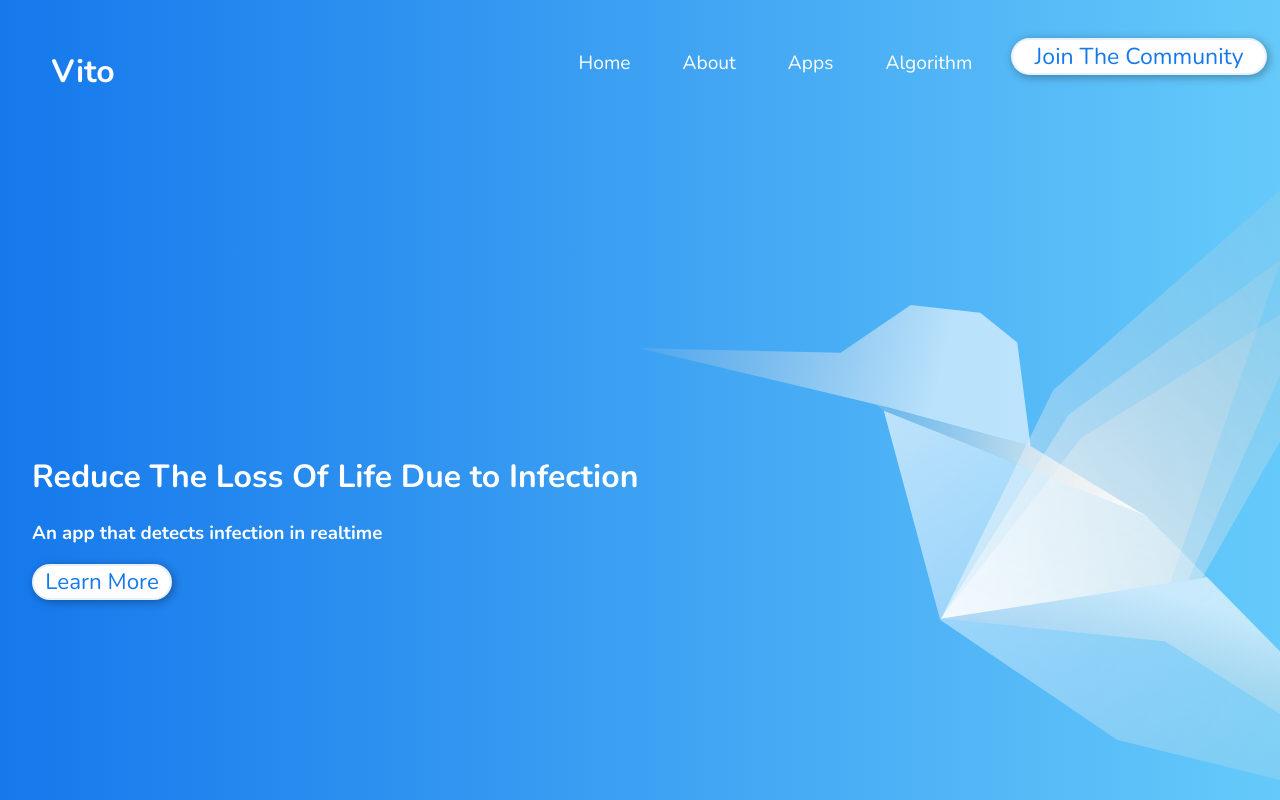
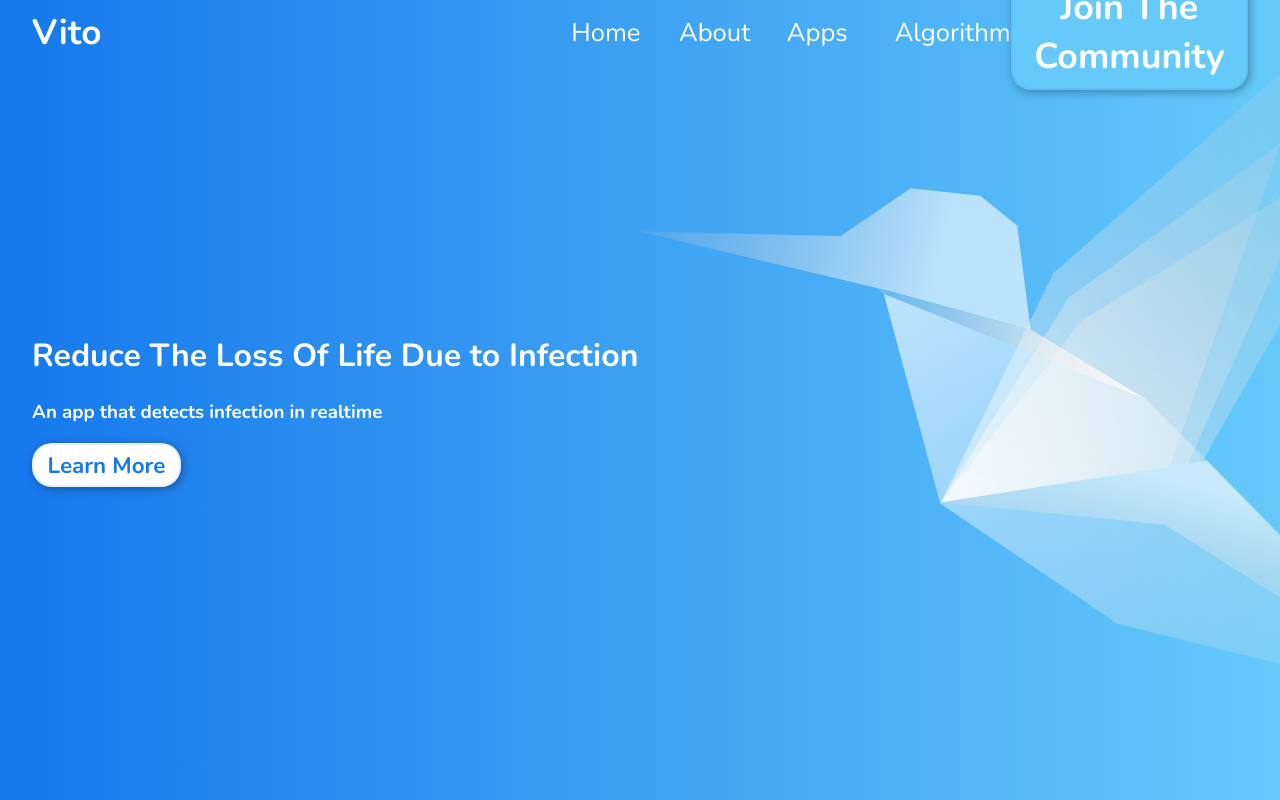
Before and after one commit to Vito-Research/Vito-Website, a React (Vite) app: page / in a window 1280 px wide. Shown: the top 800 px of the page. Built offline with nearby package versions, Linux system fonts and the light colour scheme.

Commit message:
Fixed some overflow and redid navbar

```diff
--- a/src/_util.scss
+++ b/src/_util.scss
@@ -25,14 +25,13 @@ div.center {
 
 .btn {
   text-align: center;
-  line-height: 100%;
-  vertical-align: middle;
-  padding-left: 0.5em;
-  padding-right: 0.5em;
+  padding-left: 0.6em;
+  padding-right: 0.6em;
   padding-top: 0.2em;
   padding-bottom: 0.2em;
   border-radius: 20px;
   font-size: 1.4em;
+  font-weight: 600;
   border-color: rgba($primary, 10%);
   border-style: solid;
   cursor: pointer;
@@ -48,3 +47,13 @@ div.center {
   background-color: $btn-cta;
   color: $btn-cta-text;
 }
+
+.btn-primary {
+  background-color: $btn-primary;
+  color: $btn-text;
+}
+
+.btn-secondary {
+  background-color: $btn-secondary;
+  color: $btn-text;
+}
--- a/src/components/App.scss
+++ b/src/components/App.scss
@@ -2,9 +2,7 @@
 @use "../colors" as *;
 .App {
   position: absolute;
-  width: 100vw;
-  height: 100vh;
+  width: 100%;
   z-index: -1;
-  background: linear-gradient(to right, $primary, $secondary);
-  overflow-x: hidden;
+  overflow-x: scroll;
 }
--- a/src/components/Footer.tsx
+++ b/src/components/Footer.tsx
@@ -2,7 +2,6 @@ import "./footer.scss";
 
 function Footer() {
   return (
-    <div className="section footer" id="footer">
     <footer className="section footer">
       <p>
         <a
@@ -99,7 +98,6 @@ function Footer() {
         </p>
       </div>
     </footer>
-    </div>
   );
 }
 
--- a/src/components/Landing.scss
+++ b/src/components/Landing.scss
@@ -2,7 +2,7 @@
 
 .landing {
   width: 100%;
-  height: 100%;
+  height: 100vh;
   display: flex;
   position: sticky;
   top: 0;
@@ -11,6 +11,13 @@
   overflow: hidden;
   z-index: -1;
 }
+.gradient {
+  position: fixed;
+  z-index: -1;
+  width: 100%;
+  height: 100%;
+  background: linear-gradient(to right, $primary, $secondary);
+}
 
 .landing-text {
   flex: 1 1 50%;
--- a/src/components/Landing.tsx
+++ b/src/components/Landing.tsx
@@ -17,6 +17,8 @@ function Landing() {
     });
   }, []);
   return (
+    <>
+      <div className="gradient" />
       <div className="section landing">
         <div className="landing-text" style={{ opacity: landingTextOpacity }}>
           <h1>Reduce The Loss Of Life Due to Infection</h1>
@@ -27,6 +29,7 @@ function Landing() {
         </div>
         <Logo />
       </div>
+    </>
   );
 }
 
--- a/src/components/Navbar.tsx
+++ b/src/components/Navbar.tsx
@@ -2,37 +2,31 @@ import "./navbar.scss";
 
 function Navbar() {
   return (
-    <div className="Navbar" id="Navbar">
-      <ul className="nav-list">
-        <li className="nav-brand">
-          <a href="/"> Vito </a>
-        </li>
+    <nav className="navbar" id="navbar">
+      <div className="nav-brand">
+        <a href="/"> Vito </a>
+      </div>
 
-        <li className="nav-item">
-          <button
-            style={{ margin: "5%", width: "20vw" }}
-            type="button"
-            className="btn btn-cta nav-btn"
-          >
-            Join The Community
-          </button>
-        </li>
-        <li className="nav-item">
-          <a href="bib.html">Algorithm</a>
-        </li>
-        <li className="nav-item">
-          <a href="consact.html">Apps</a>
-        </li>
-        <li className="nav-item">
-          <a href="sharkspecies.html">About</a>
-        </li>
-        <li className="nav-item">
-          <a className="active" href="index.html">
-            Home
-          </a>
-        </li>
-      </ul>
-    </div>
+      <div className="nav-item">
+        <a className="active" href="index.html">
+          Home
+        </a>
+      </div>
+      <div className="nav-item">
+        <a href="sharkspecies.html">About</a>
+      </div>
+      <div className="nav-item">
+        <a href="consact.html">Apps</a>
+      </div>
+      <div className="nav-item">
+        <a href="bib.html">Algorithm</a>
+      </div>
+      <div className="nav-item">
+        <button type="button" className="btn btn-secondary">
+          Join The Community
+        </button>
+      </div>
+    </nav>
   );
 }
 
--- a/src/components/algorithmSection.scss
+++ b/src/components/algorithmSection.scss
@@ -1,10 +1,10 @@
 @use "../colors" as *;
 @use "../util";
 
-
 .section.algorithm {
+  width: 100%;
   flex-direction: column;
-    background-color: #F2F8FF;
+  background-color: #f2f8ff;
   color: $text-dark;
   margin-top: 5%;
   padding: 2em;
@@ -17,11 +17,10 @@
 }
 .algorithm-header {
   color: $text-dark;
-
 }
 .algorithm-caption {
   color: $text-dark-muted;
-    width: 70vw;
+  width: 80%;
   padding-top: 2em;
   text-align: left;
 }
@@ -31,5 +30,4 @@
 }
 img.algo {
   width: 70vw;
-
 }
--- a/src/components/footer.scss
+++ b/src/components/footer.scss
@@ -2,7 +2,7 @@
   display: flex;
   background-color: white;
   color: black;
-    padding: 3%;
+  padding: 2em;
 }
 
 @media only screen and (max-width: 768px) {
@@ -11,16 +11,16 @@
     background-color: white;
     color: black;
     padding: 3%;
-
   }
 }
 .footer-div {
+  flex: 1;
   margin: 6%;
   height: 25vh;
 }
 .footer-text-space {
+  flex: 1;
   margin-top: 15%;
-
 }
 @media only screen and (max-width: 768px) {
   .footer-div-space {
@@ -31,6 +31,7 @@
 }
 
 .footer-text {
+  display: block;
+  flex: 1;
   color: black;
-
 }
--- a/src/components/navbar.scss
+++ b/src/components/navbar.scss
@@ -1,85 +1,42 @@
 @use "../colors" as *;
+@use "../util";
 
 .navbar {
   width: 100%;
-  height: 100%;
+  height: 4em;
   display: flex;
-  position: sticky;
+  justify-content: right;
+  align-items: center;
+  position: fixed;
   top: 0;
   left: 0;
   flex-direction: row;
-  overflow: hidden;
-  z-index: -1;
+
+  color: $nav-primary;
+  padding: 2em;
+
+  a {
+    color: inherit;
+    text-decoration: none;
+  }
 }
 
-.navbar-text {
-  flex: 1 1 50%;
-  padding: 2em;
-  align-self: center;
+.nav-brand {
+  display: block;
+  justify-self: left;
+  flex: 1;
+  margin-right: auto;
+  font-size: 2.2em;
+  font-weight: 700;
 }
 
-ul.nav-list {
-  list-style-type: none;
-  margin: inherit;
-  padding: 0;
-  // overflow: hidden;
-  background-color: transparent;
-  margin: 2%;
+.nav-item {
+  display: block;
+  flex: 0.2 1 0;
+  font-size: 1.6em;
 }
 
-li.nav-item {
-  float: right;
+.nav-item.active,
+.nav-item:hover {
+  color: $nav-active;
 }
-
-li.nav-item {
-  font-size: larger;
-}
-
-li.nav-item a {
-  display: block;
-  color: white;
-  text-align: center;
-  padding: 24px 26px;
-  text-decoration: none;
-}
-
-.nav-brand a {
-  display: block;
-  color: white;
-  text-align: left;
-  font-weight: 700;
-  font-size: xx-large;
-  text-decoration: none;
-  padding: 24px 26px;
-  float: left !important;
-}
-.nav-btn {
-  font-size: larger !important;
-  width: 15vw;
-}
-
-li.nav-item a:hover {
-  background-color: $secondary;
-}
-
-#box1 {
-  background: #101010;
-  border-radius: 25px;
-  margin: 10px;
-  border-radius: 25px;
-  background: #a1d8fd;
-  padding: 2px;
-  width: 190px;
-  height: 40px;
-  float: right;
-}
-
-.li3 {
-  display: block;
-  color: white;
-  text-align: center;
-  font-size: large;
-  padding: 10px 10px;
-  text-decoration: none;
-  float: left;
-}
--- a/src/components/sectionContainer.scss
+++ b/src/components/sectionContainer.scss
@@ -5,6 +5,7 @@
   background-color: white;
   border-radius: 50px 0px 0px 0px;
   margin-left: 2em;
+  width: calc(100% - 2em);
   padding: 2em;
   z-index: 1;
 }
--- a/src/index.scss
+++ b/src/index.scss
@@ -1,8 +1,10 @@
 @use "./layout";
 @use "./font";
+* {
+  box-sizing: border-box;
+}
 
 body {
-  box-sizing: border-box;
   margin: 0;
   font-family: -apple-system, BlinkMacSystemFont, "Segoe UI", "Roboto", "Oxygen",
     "Ubuntu", "Cantarell", "Fira Sans", "Droid Sans", "Helvetica Neue",
```
Lines whose indentation alone changed are shown as unchanged.
